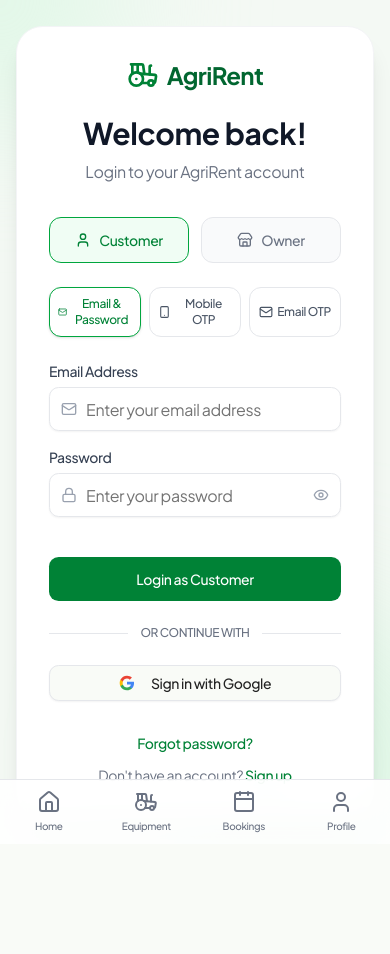
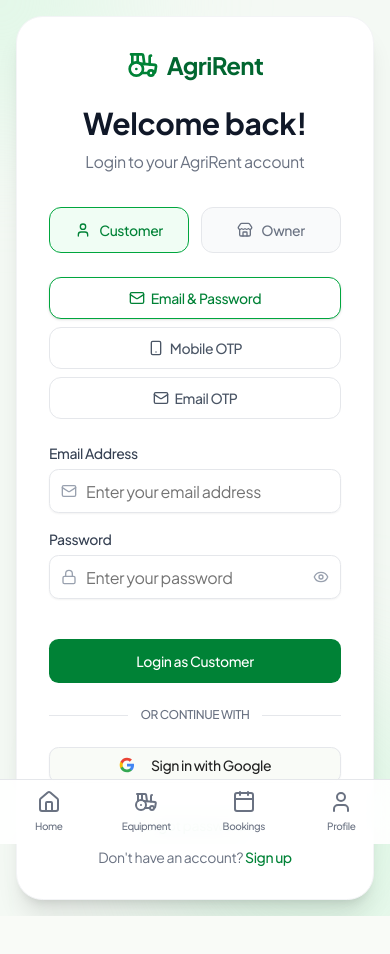
Before and after one commit to karthik-jakkula-840/Agrirent, a Next.js app: page /login in a window 390 px wide. Shown: the top 954 px of the page. Before the commit the page ends 908 px from the top, so only its background shows below. Built offline with nearby package versions, Linux system fonts and the light colour scheme; no server answers.

Commit message:
fix: make login method tabs and otp inputs fully responsive on mobile screens

```diff
--- a/components/auth/login-form.tsx
+++ b/components/auth/login-form.tsx
@@ -163,39 +163,39 @@
       </div>
 
       {/* Login Method Selection */}
-      <div className="grid grid-cols-3 gap-2">
+      <div className="flex flex-col sm:grid sm:grid-cols-3 gap-2">
         <button
           type="button"
           onClick={() => setLoginMethod('email_password')}
-          className={`flex items-center justify-center gap-1 p-2 rounded-lg border text-xs font-medium transition-colors ${
+          className={`flex items-center justify-center gap-1.5 p-2.5 sm:p-2 rounded-lg border text-sm sm:text-xs font-medium transition-colors ${
             loginMethod === 'email_password'
               ? 'border-green-600 bg-white text-green-700 shadow-sm'
               : 'border-gray-200 bg-white text-gray-600 hover:bg-gray-50'
           }`}
         >
-          <Mail className="h-3.5 w-3.5" /> Email & Password
+          <Mail className="h-4 w-4 sm:h-3.5 sm:w-3.5" /> Email & Password
         </button>
         <button
           type="button"
           onClick={() => setLoginMethod('mobile_otp')}
-          className={`flex items-center justify-center gap-1 p-2 rounded-lg border text-xs font-medium transition-colors ${
+          className={`flex items-center justify-center gap-1.5 p-2.5 sm:p-2 rounded-lg border text-sm sm:text-xs font-medium transition-colors ${
             loginMethod === 'mobile_otp'
               ? 'border-green-600 bg-white text-green-700 shadow-sm'
               : 'border-gray-200 bg-white text-gray-600 hover:bg-gray-50'
           }`}
         >
-          <Smartphone className="h-3.5 w-3.5" /> Mobile OTP
+          <Smartphone className="h-4 w-4 sm:h-3.5 sm:w-3.5" /> Mobile OTP
         </button>
         <button
           type="button"
           onClick={() => setLoginMethod('email_otp')}
-          className={`flex items-center justify-center gap-1 p-2 rounded-lg border text-xs font-medium transition-colors ${
+          className={`flex items-center justify-center gap-1.5 p-2.5 sm:p-2 rounded-lg border text-sm sm:text-xs font-medium transition-colors ${
             loginMethod === 'email_otp'
               ? 'border-green-600 bg-white text-green-700 shadow-sm'
               : 'border-gray-200 bg-white text-gray-600 hover:bg-gray-50'
           }`}
         >
-          <Mail className="h-3.5 w-3.5" /> Email OTP
+          <Mail className="h-4 w-4 sm:h-3.5 sm:w-3.5" /> Email OTP
         </button>
       </div>
 
@@ -271,7 +271,7 @@
 
           <div className="space-y-1.5">
             <Label htmlFor="otp" className="text-sm font-medium text-gray-700">Enter OTP</Label>
-            <div className="flex gap-2">
+            <div className="flex flex-col sm:flex-row gap-2">
               <div className="relative flex-1">
                 <div className="absolute inset-y-0 left-0 pl-3 flex items-center pointer-events-none">
                   <ShieldCheck className="h-4 w-4 text-gray-400" />
@@ -288,7 +288,7 @@
               <Button
                 type="button"
                 variant="outline"
-                className="h-11 border-green-600 text-green-700 hover:bg-green-50"
+                className="h-11 border-green-600 text-green-700 hover:bg-green-50 sm:w-32"
                 onClick={handleSendOTP}
                 disabled={isLoading}
               >
```
